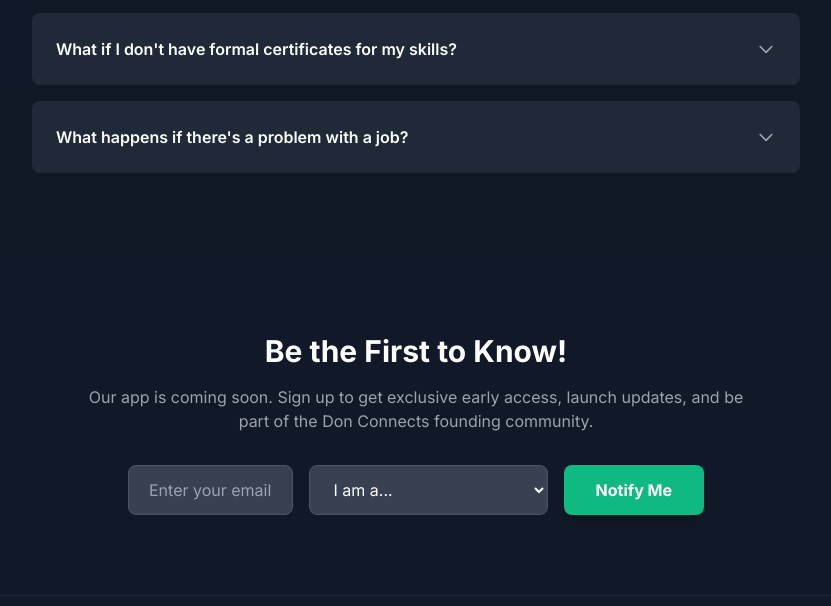
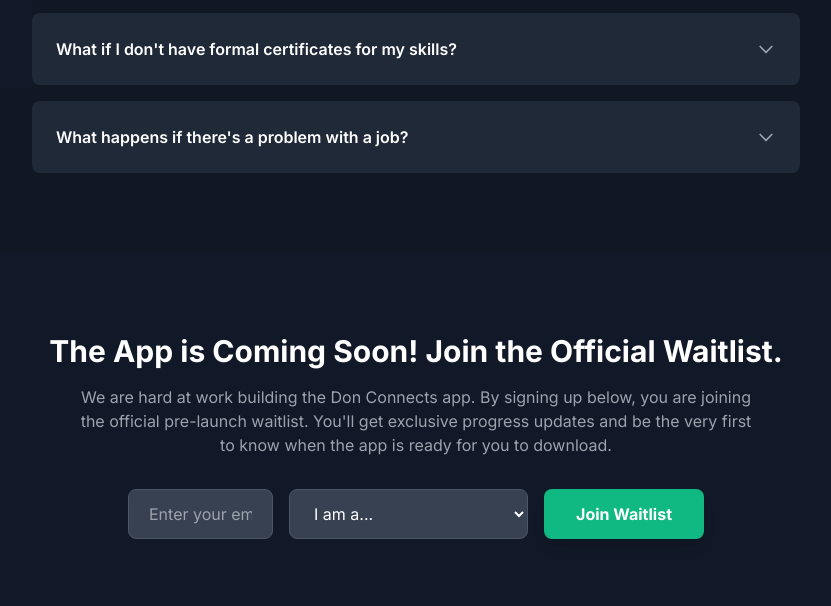
Before and after one commit to naygill/don-connects, a plain HTML site: page index.html in a window 1280 px wide. Shown: the part 1945-2551 px from the top of the page, without its empty margins (224-1055 px from the left). Drawn offline with nearby package versions, Linux system fonts and the light colour scheme.

Commit message:
Update index.html

```diff
--- a/index.html
+++ b/index.html
@@ -44,7 +44,6 @@
     <header class="fixed w-full bg-gray-900 bg-opacity-80 backdrop-blur-lg z-50 border-b border-gray-800">
         <div class="container mx-auto px-6 py-3 flex justify-between items-center">
             <a href="#" class="flex items-center space-x-3">
-                <!-- LOGO IMAGE ADDED -->
                 <img src="https://i.imgur.com/eHpsAwV.jpeg" alt="Don Connects Mascot Logo" class="w-10 h-10 rounded-full border-2 border-emerald-500 object-cover">
                 <span class="text-2xl font-bold text-white">
                     Don<span class="text-emerald-400">Connects</span>
@@ -56,7 +55,7 @@
                 <a href="#faq" class="hover:text-emerald-400 transition duration-300">FAQ</a>
             </nav>
             <a href="#notify" class="hidden md:block bg-emerald-500 hover:bg-emerald-600 text-white font-bold py-2 px-5 rounded-lg shadow-lg hover:shadow-emerald-500/40 transition duration-300 transform hover:scale-105">
-                Get Notified
+                Join Waitlist
             </a>
             <button id="mobile-menu-button" class="md:hidden text-white focus:outline-none">
                 <svg class="w-6 h-6" fill="none" stroke="currentColor" viewBox="0 0 24 24" xmlns="http://www.w3.org/2000/svg"><path stroke-linecap="round" stroke-linejoin="round" stroke-width="2" d="M4 6h16M4 12h16m-7 6h7"></path></svg>
@@ -66,7 +65,7 @@
             <a href="#how-it-works" class="block py-2 text-center hover:bg-gray-800 rounded">How It Works</a>
             <a href="#about" class="block py-2 text-center hover:bg-gray-800 rounded">Our Story</a>
             <a href="#faq" class="block py-2 text-center hover:bg-gray-800 rounded">FAQ</a>
-            <a href="#notify" class="block mt-4 bg-emerald-500 hover:bg-emerald-600 text-white font-semibold py-2 px-5 rounded-lg text-center">Get Notified</a>
+            <a href="#notify" class="block mt-4 bg-emerald-500 hover:bg-emerald-600 text-white font-semibold py-2 px-5 rounded-lg text-center">Join Waitlist</a>
         </div>
     </header>
 
@@ -126,7 +125,6 @@
             <div class="container mx-auto px-6">
                 <div class="grid md:grid-cols-5 gap-12 items-center">
                     <div class="md:col-span-2">
-                        <!-- MASCOT IMAGE ADDED -->
                         <img src="https://i.imgur.com/CTi96da.jpeg" alt="Don Connects Mascot" class="rounded-xl shadow-2xl mx-auto">
                     </div>
                     <div class="md:col-span-3 text-center md:text-left">
@@ -173,15 +171,26 @@
         <!-- Pre-launch Notification Section -->
         <section id="notify" class="py-20">
             <div class="container mx-auto px-6 text-center">
-                <h2 class="text-3xl font-bold text-white mb-4">Be the First to Know!</h2>
-                <p class="text-gray-400 max-w-2xl mx-auto mb-8">Our app is coming soon. Sign up to get exclusive early access, launch updates, and be part of the Don Connects founding community.</p>
-                <form class="max-w-xl mx-auto">
+                <!-- UPDATED TEXT FOR CLARITY -->
+                <h2 class="text-3xl font-bold text-white mb-4">The App is Coming Soon! Join the Official Waitlist.</h2>
+                <p class="text-gray-400 max-w-2xl mx-auto mb-8">We are hard at work building the Don Connects app. By signing up below, you are joining the official pre-launch waitlist. You'll get exclusive progress updates and be the very first to know when the app is ready for you to download.</p>
+
+                <!-- WORKING FORM WITH YOUR LINK -->
+                <form action="https://formspree.io/f/xwpbjllb" method="POST" class="max-w-xl mx-auto">
                     <div class="flex flex-col sm:flex-row gap-4">
-                        <input type="email" placeholder="Enter your email address" class="w-full px-5 py-3 rounded-lg bg-gray-700 text-white border border-gray-600 focus:ring-2 focus:ring-emerald-500 focus:outline-none" required>
-                        <select class="px-5 py-3 rounded-lg bg-gray-700 text-white border border-gray-600 focus:ring-2 focus:ring-emerald-500 focus:outline-none"><option>I am a...</option><option value="helper">Helper (I want to work)</option><option value="requester">Requester (I need help)</option><option value="both">Both</option></select>
-                        <button type="submit" class="bg-emerald-500 hover:bg-emerald-600 text-white font-bold py-3 px-8 rounded-lg shadow-lg hover:shadow-emerald-500/40 transition duration-300 transform hover:scale-105 glow-effect-emerald flex-shrink-0">Notify Me</button>
+                        <input type="email" name="email" placeholder="Enter your email address" class="w-full px-5 py-3 rounded-lg bg-gray-700 text-white border border-gray-600 focus:ring-2 focus:ring-emerald-500 focus:outline-none" required>
+                        <select name="role" class="px-5 py-3 rounded-lg bg-gray-700 text-white border border-gray-600 focus:ring-2 focus:ring-emerald-500 focus:outline-none">
+                            <option>I am a...</option>
+                            <option value="Helper">Helper (I want to work)</option>
+                            <option value="Requester">Requester (I need help)</option>
+                            <option value="Both">Both</option>
+                        </select>
+                        <button type="submit" class="bg-emerald-500 hover:bg-emerald-600 text-white font-bold py-3 px-8 rounded-lg shadow-lg hover:shadow-emerald-500/40 transition duration-300 transform hover:scale-105 glow-effect-emerald flex-shrink-0">
+                            Join Waitlist
+                        </button>
                     </div>
                 </form>
+
             </div>
         </section>
     </main>
```
